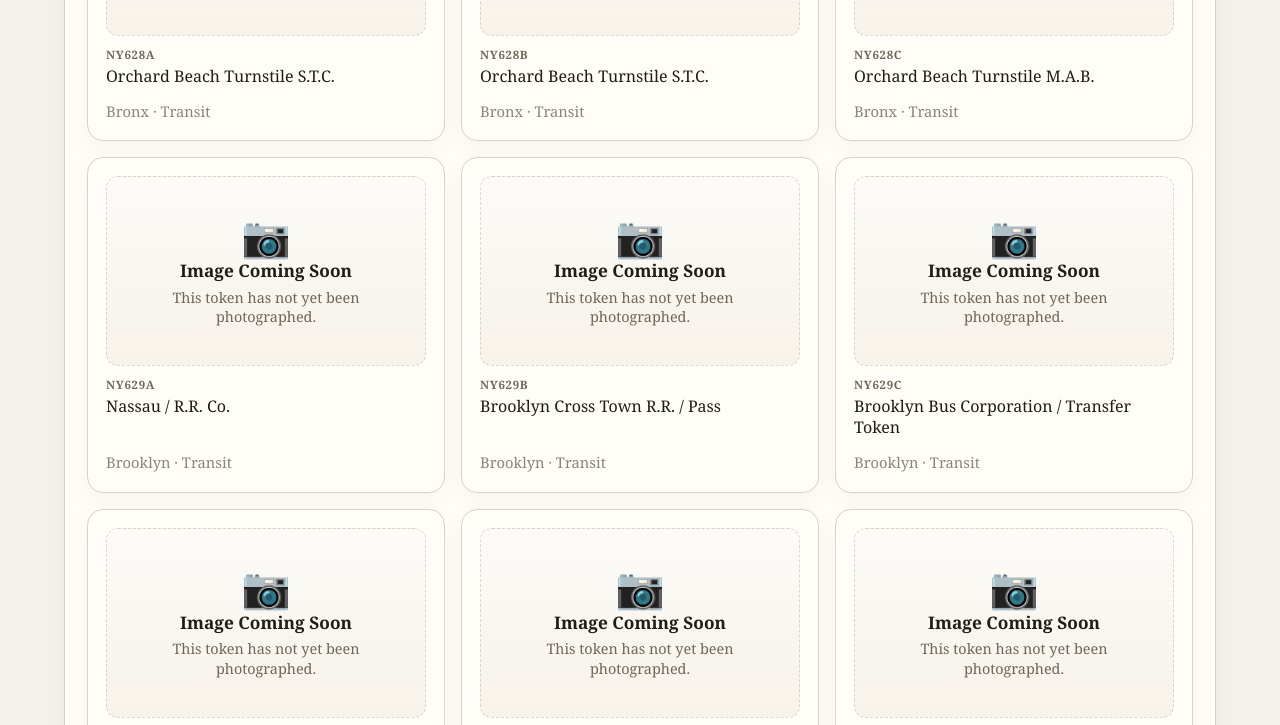
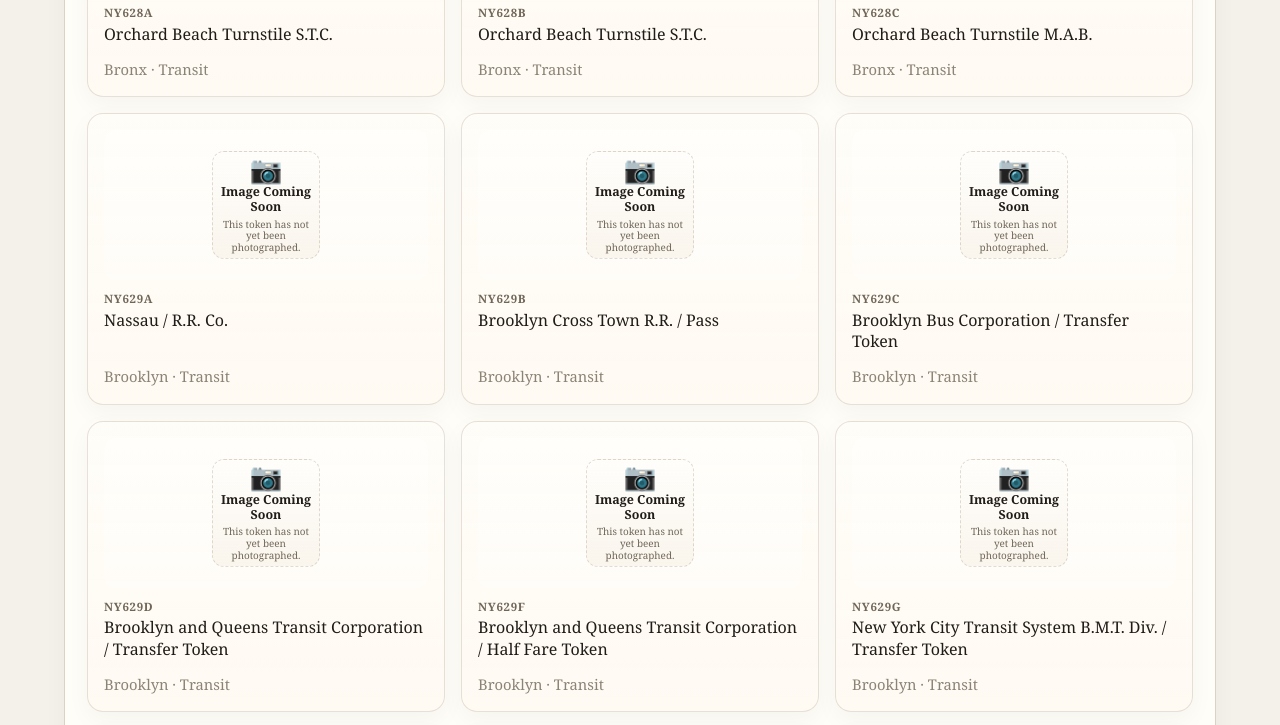
Before and after one commit to kellysbakery/exonumist, an Eleventy site: page src/browse.njk in a window 1280 px wide. Shown: the part 787-1512 px from the top of the page. Built offline with nearby package versions, Linux system fonts and the light colour scheme; Eleventy itself is replaced by a stand-in of ours; files that its build step writes are made by us from their sources.

Commit message:
Soften browse card styling

```diff
--- a/src/assets/css/site.css
+++ b/src/assets/css/site.css
@@ -1575,14 +1575,23 @@ h2 {
 }
 
 .browse-card {
+  padding: 16px;
+  border-color: rgba(120, 98, 71, 0.18);
+  background: linear-gradient(
+    180deg,
+    rgba(255, 253, 248, 0.98),
+    rgba(255, 250, 242, 0.94)
+  );
   transition:
     transform 0.15s ease,
-    box-shadow 0.15s ease;
+    box-shadow 0.15s ease,
+    border-color 0.15s ease;
 }
 
 .browse-card:hover {
   transform: translateY(-3px);
-  box-shadow: 0 10px 22px rgba(0, 0, 0, 0.08);
+  border-color: var(--interactive-border);
+  box-shadow: 0 12px 28px rgba(82, 63, 39, 0.08);
 }
 
 .browse-card-link {
@@ -1594,31 +1603,48 @@ h2 {
 }
 
 .browse-card-media {
-  height: 190px;
   display: flex;
   align-items: center;
   justify-content: center;
-  margin-bottom: 0.75rem;
-  border-radius: 0.75rem;
-  background: rgba(0, 0, 0, 0.02);
+  min-height: 150px;
+  max-height: 170px;
+  margin-bottom: 12px;
+  overflow: hidden;
+  border-radius: 12px;
+  background: rgba(255, 255, 255, 0.28);
 }
 
 .browse-card-media img {
   max-width: 100%;
-  max-height: 180px;
+  max-height: 150px;
   object-fit: contain;
 }
 
 .browse-card-placeholder {
-  width: 100%;
-  height: 100%;
+  width: 108px;
+  height: 108px;
+  gap: 0.2rem;
+  padding: 0.45rem;
   border-color: rgba(120, 98, 71, 0.22);
-  border-radius: 0.75rem;
+  border-radius: 12px;
   background: linear-gradient(
     180deg,
     rgba(255, 255, 255, 0.38),
     rgba(245, 238, 226, 0.52)
   );
+}
+
+.browse-card-placeholder .token-placeholder-icon {
+  font-size: 1.65rem;
+}
+
+.browse-card-placeholder .token-placeholder-title {
+  font-size: 0.78rem;
+}
+
+.browse-card-placeholder .token-placeholder-subtitle {
+  font-size: 0.62rem;
+  line-height: 1.2;
 }
 
 .browse-card-body {
@@ -1811,6 +1837,16 @@ h2 {
 
   .token-list-card-image {
     max-width: 135px;
+    max-height: 120px;
+  }
+
+  .browse-card-media {
+    min-height: 120px;
+    max-height: 140px;
+    margin-bottom: 10px;
+  }
+
+  .browse-card-media img {
     max-height: 120px;
   }
 
```
